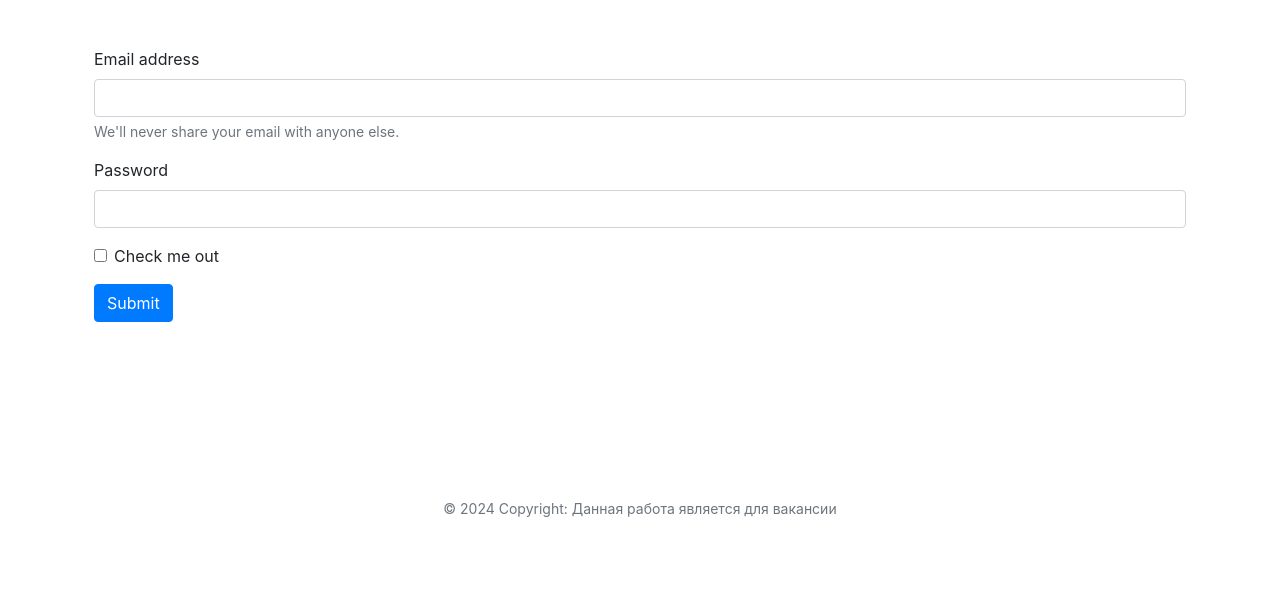
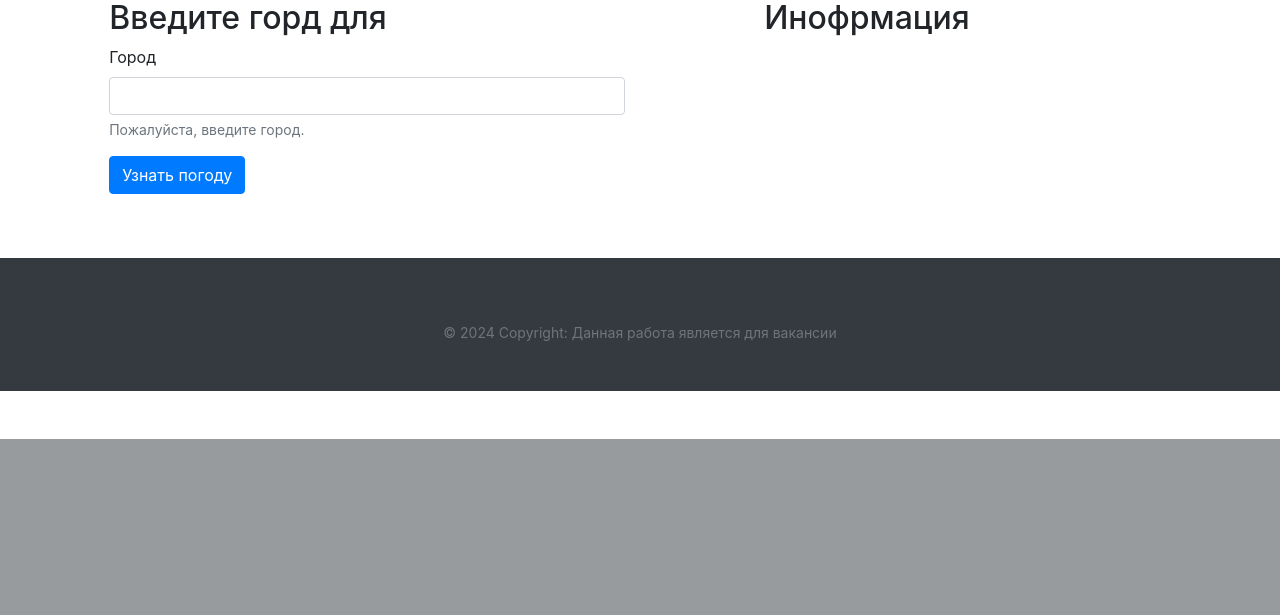
Before and after one commit to GeorgyHub/API-weather, a Django app: page / in a window 1280 px wide. Shown: the part 557-1172 px from the top of the page. After the commit the page ends 996 px from the top, so only its background shows below. Run offline with Django 5.2, Linux system fonts and the light colour scheme; data that the repository does not hold is empty.

Commit message:
settings url

```diff
--- a/weather/api/views.py
+++ b/weather/api/views.py
@@ -1,5 +1,13 @@
+import requests
 from django.shortcuts import render
 
 # Create your views here.
 def index(request):
+    api = '4c7987b990f323ee2b39f39850ff0ef5'
+    url = 'https://pro.openweathermap.org/data/2.5/forecast/climate?lat=35&lon=139?q={}&appid=' + api
+
+    city = 'London'
+    res = requests.get(url.format(city))
+    print(res.text)
+
     return render(request, 'index.html')
--- a/weather/templates/index.html
+++ b/weather/templates/index.html
@@ -1,3 +1,5 @@
+{% load static %}
+
 <html>
     <head>
         <meta http-equiv="Content-Type" content="text/html; charset=UTF-8">
@@ -6,6 +8,7 @@
         <meta http-equiv="X-UA-Compatible" content="IE=edge">
         <meta name="viewport" content="width=device-width, initial-scale=1">
         <title>Weather</title>
+        <link rel="stylesheet" href="{% static 'api/css/style.css' %}">
         <link rel="stylesheet" href="https://cdn.jsdelivr.net/npm/bootstrap@4.6.2/dist/css/bootstrap.min.css" integrity="sha384-xOolHFLEh07PJGoPkLv1IbcEPTNtaed2xpHsD9ESMhqIYd0nLMwNLD69Npy4HI+N" crossorigin="anonymous">
     </head>
     <body>
@@ -41,31 +44,34 @@
             <!--Image-->
             <div class="px-4 py-5 text-center text-white" style="background-image: url(&quot;https://open-meteo.com/images/features_background.webp&quot;); background-size: cover; background-position: center center; height: 500px;">
                 <h1>Hello world!</h1>
-                <button>
+                <button type="button" class="btn btn-primary">
                     Узнать погоду
+                </button>
+                <button type="button" class="btn btn-outline-dark">
+                    Dark
                 </button>
             </div>
             <!--container-->
-            <div class="container px-4 py-5">
-                <form>
-                    <div class="form-group">
-                      <label for="exampleInputEmail1">Email address</label>
-                      <input type="email" class="form-control" id="exampleInputEmail1" aria-describedby="emailHelp">
-                      <small id="emailHelp" class="form-text text-muted">We'll never share your email with anyone else.</small>
+            <div class="containe">
+                <div class="row">
+                  <div class="col-5 offset-1">
+                    <h2>Введите горд для </h2>
+                    <form>
+                        <div class="form-group">
+                          <label for="exampleInputEmail1">Город</label>
+                          <input type="email" class="form-control" type="text" id="city">
+                          <small id="emailHelp" class="form-text text-muted">Пожалуйста, введите город.</small>
+                        </div>
+                        <button type="submit" class="btn btn-primary">Узнать погоду</button>
+                        </form>
                     </div>
-                    <div class="form-group">
-                      <label for="exampleInputPassword1">Password</label>
-                      <input type="password" class="form-control" id="exampleInputPassword1">
-                    </div>
-                    <div class="form-group form-check">
-                      <input type="checkbox" class="form-check-input" id="exampleCheck1">
-                      <label class="form-check-label" for="exampleCheck1">Check me out</label>
-                    </div>
-                    <button type="submit" class="btn btn-primary">Submit</button>
-                  </form>
+                    <div class="col-4 offset-1">
+                      <h2>Инофрмация</h2>
+                  </div>
+                </div>
             </div>
             <!--Footer-->
-            <Footer class="container py-5 pt-4 my-md-5 pt-md-5">
+            <Footer class="py-5 pt-4 my-md-5 pt-md-5 navbar-dark bg-dark">
                 <div class="row"></div>
                 <div class="text-center pt-3">
                     <small class="d-block text-muted">
```
